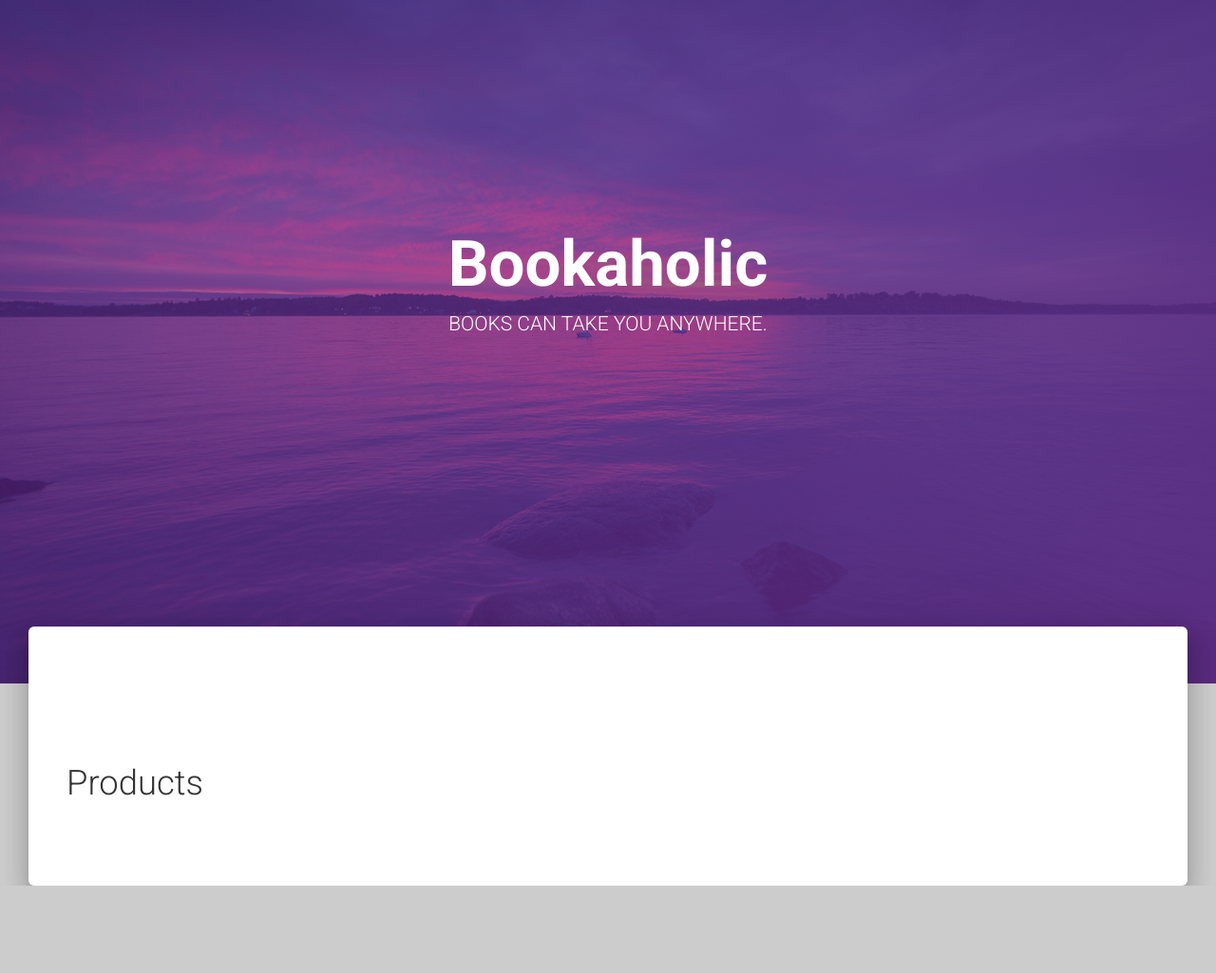
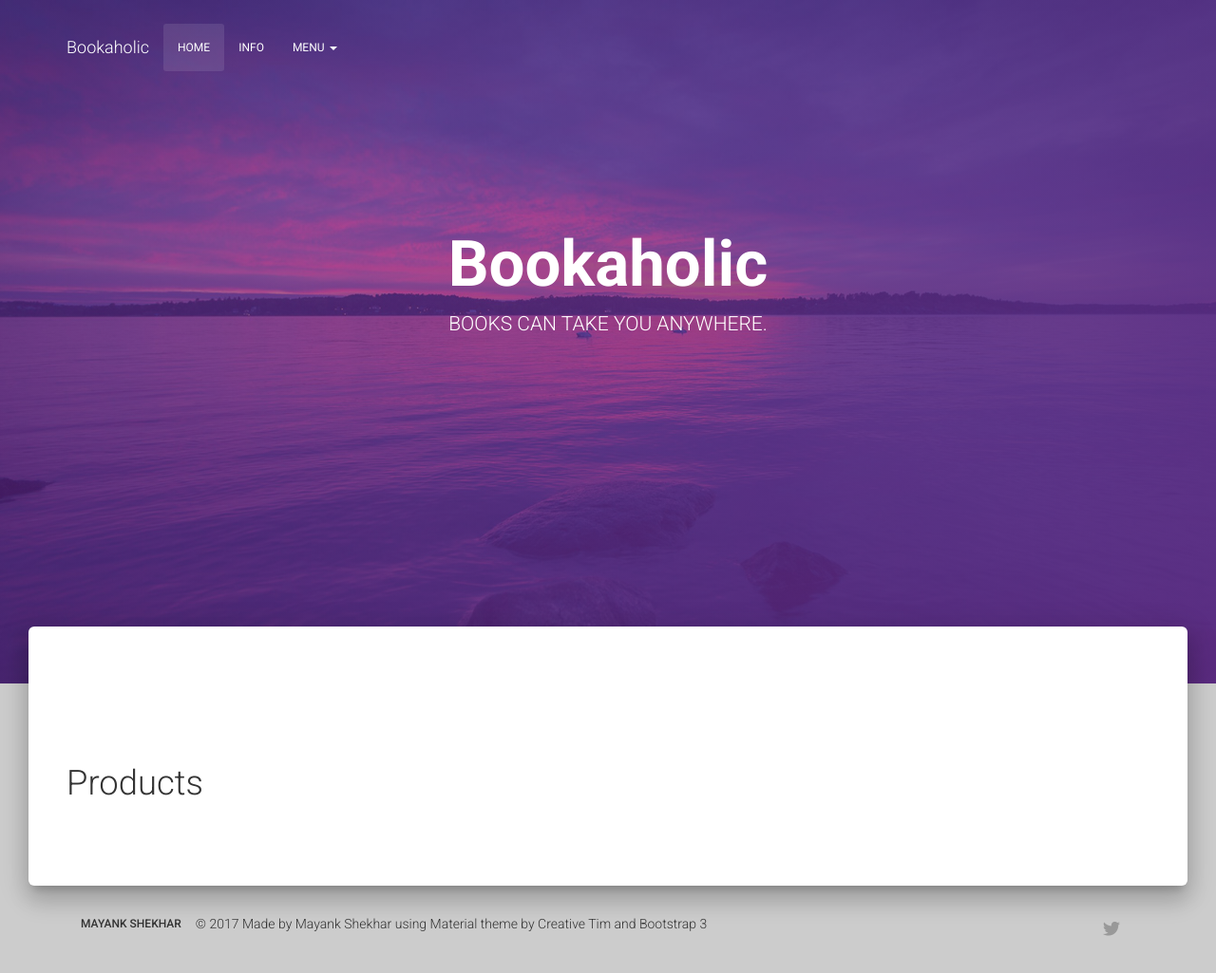
Before and after one commit to mayankshekhar03/ecomaterial, a plain HTML site: page index.html in a window 1280 px wide. Shown: the whole page at 95% size. Before the commit the page ends 933 px from the top, so only its background shows below. Drawn offline with Linux system fonts and the light colour scheme; no server answers; some icons are missing.

Commit message:
added footer and brand

```diff
--- a/index.html
+++ b/index.html
@@ -12,6 +12,7 @@
         .testimonial-group > .row {
           overflow-x: auto;
           white-space: nowrap;
+          height: auto;
         }
         .testimonial-group > .row > .col-xs-4 {
           display: inline-block;
@@ -35,7 +36,35 @@
 <body class='index-page'>
 
 <!-- Navbar will come here -->
+<nav class="navbar navbar-transparent navbar-fixed-top navbar-color-on-scroll" role="navigation">
+	<div class="container">
+    	<div class="navbar-header">
+    		<button type="button" class="navbar-toggle" data-toggle="collapse" data-target="#bs-example-navbar-collapse-1">
+                <span class="sr-only">Toggle navigation</span>
+                <span class="icon-bar"></span>
+                <span class="icon-bar"></span>
+                <span class="icon-bar"></span>
+    		</button>
+    		<a class="navbar-brand" href="#">Bookaholic</a>
+    	</div>
 
+    	<div class="collapse navbar-collapse" id="bs-example-navbar-collapse-1">
+    		<ul class="nav navbar-nav">
+				<li class="active"><a href="#">Home</a></li>
+        		<li><a href="#">Info</a></li>
+        		<li class="dropdown">
+        			<a href="#" class="dropdown-toggle" data-toggle="dropdown">Menu <b class="caret"></b></a>
+        			<ul class="dropdown-menu">
+					  <li><a href="#">Signup</a></li>
+					  <li><a href="#">LogIn</a></li>
+					  <li class="divider"></li>
+					  <li><a href="#">Help</a></li>
+        			</ul>
+        		</li>
+    		</ul>
+    	</div>
+	</div>
+</nav>
 <!-- end navbar -->
 
 <div class="wrapper">
@@ -89,7 +118,27 @@
 		</div>
 	</div>
 </div>
-
+<footer class="footer footer-transparent">
+        <div class="container">
+            <nav class="pull-left">
+                <ul>
+					<li>
+						<a href="https://mayankshekhar03.github.io">
+							Mayank Shekhar
+						</a>
+					</li>
+                </ul>
+            </nav>
+            <div class="social-area pull-right">
+                <a class="btn btn-social btn-twitter btn-simple" href="https://twitter.com/mayankshekhar03">
+                    <i class="fa fa-twitter"></i>
+                </a>
+            </div>
+            <div class="copyright">
+                © 2017 Made by Mayank Shekhar using Material theme by Creative Tim and Bootstrap 3
+            </div>
+        </div>
+    </footer>
 
 </body>
 
--- a/magic/index.js
+++ b/magic/index.js
@@ -25,7 +25,7 @@ $(document).ready(function(){
         }
 
         for(var i = 0; i < res.products.length; i++) {
-            $('#products').append('<div class="col-xs-4"><img src="'+res.products[i].imageURL+'" width="200" class="img-rounded img-responsive img-raised"'+i+'"><button class="btn btn-info">' +res.products[i].productName+'</button></div>');
+            $('#products').append('<div class="col-xs-4"><img src="'+res.products[i].imageURL+'" width="200" class="img-rounded img-responsive img-raised"'+i+'"><span>' +res.products[i].productName+' </span><span class="label label-info">&#8377; '+res.products[i].ourPrice+'</span></div>');
         }
     }
 });
```
